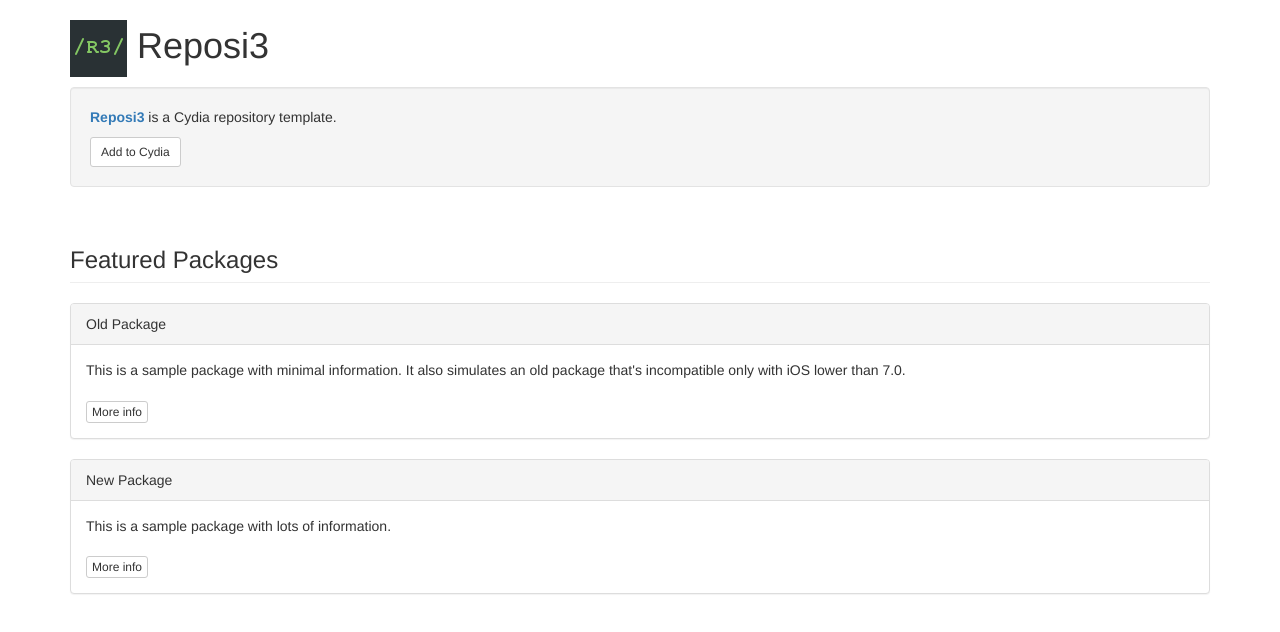
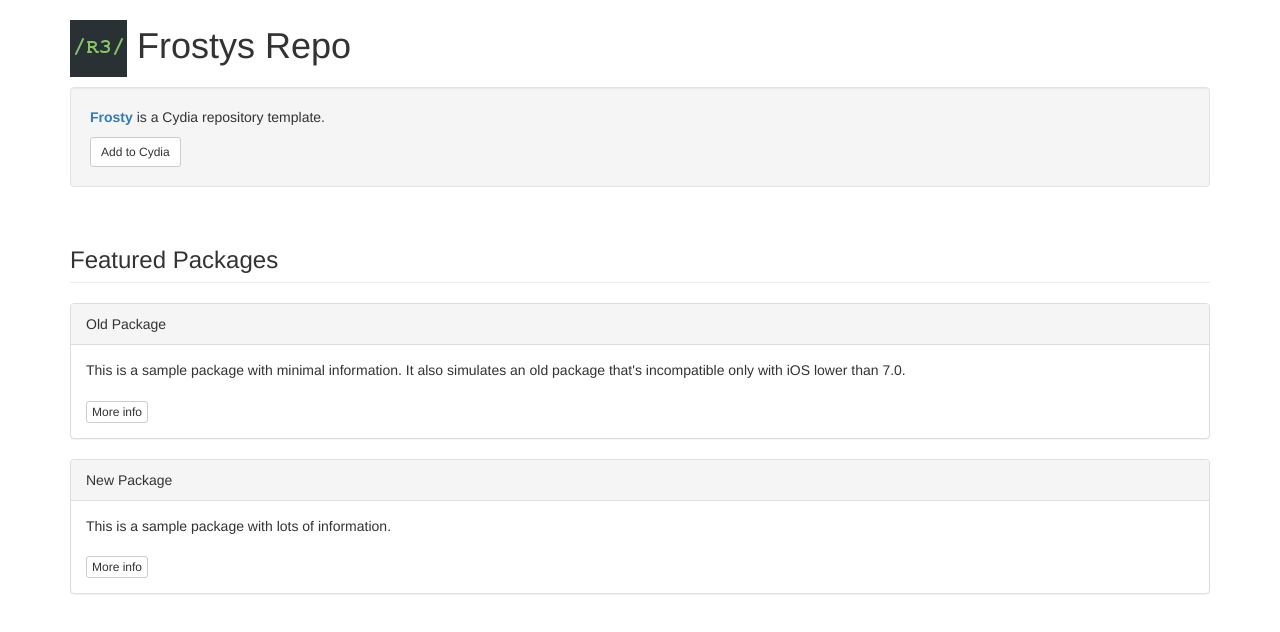
Before and after one commit to FrostyZz/repo, a plain HTML site: page index.html in a window 1280 px wide. Drawn offline with nearby package versions, Linux system fonts and the light colour scheme.

Commit message:
Web Update

```diff
--- a/index.html
+++ b/index.html
@@ -1,7 +1,7 @@
 <!DOCTYPE html>
 <html lang="en">
 <head>
-  <title>frosty.github.io</title>
+  <title>Frosty's Repo</title>
   <meta charset="utf-8">
   <meta name="viewport" content="width=device-width, initial-scale=1">
   <link rel="stylesheet" href="https://maxcdn.bootstrapcdn.com/bootstrap/3.3.5/css/bootstrap.min.css">
@@ -10,13 +10,13 @@
 <body>
 
 <div class="container">
-	<h1><img src="CydiaIcon.png"> Reposi3</h1>
+	<h1><img src="CydiaIcon.png"> Frostys Repo</h1>
 </div>
 
 <div class="container">
 	<div class="well">
-		<p><span class="text-primary"><b>Reposi3</span></b> is a Cydia repository template.</p>
-		<a class="btn btn-sm btn-default" href="cydia://url/https://cydia.saurik.com/api/share#?source=https://supermamon.github.io/Reposi3/">Add to Cydia</a>
+		<p><span class="text-primary"><b>Frosty</span></b> is a Cydia repository template.</p>
+		<a class="btn btn-sm btn-default" href="cydia://url/https://cydia.saurik.com/api/share#?source=https://frostyzz.github.io/repo">Add to Cydia</a>
 	</div>
 </div>
 
```
